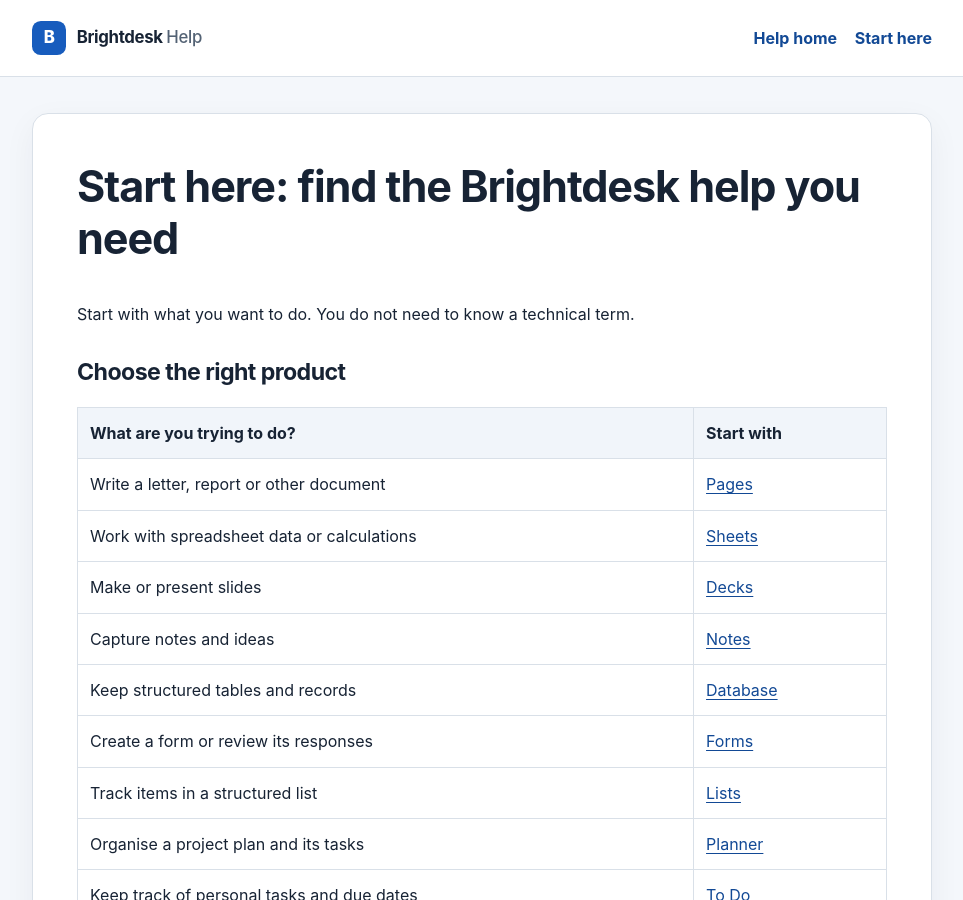
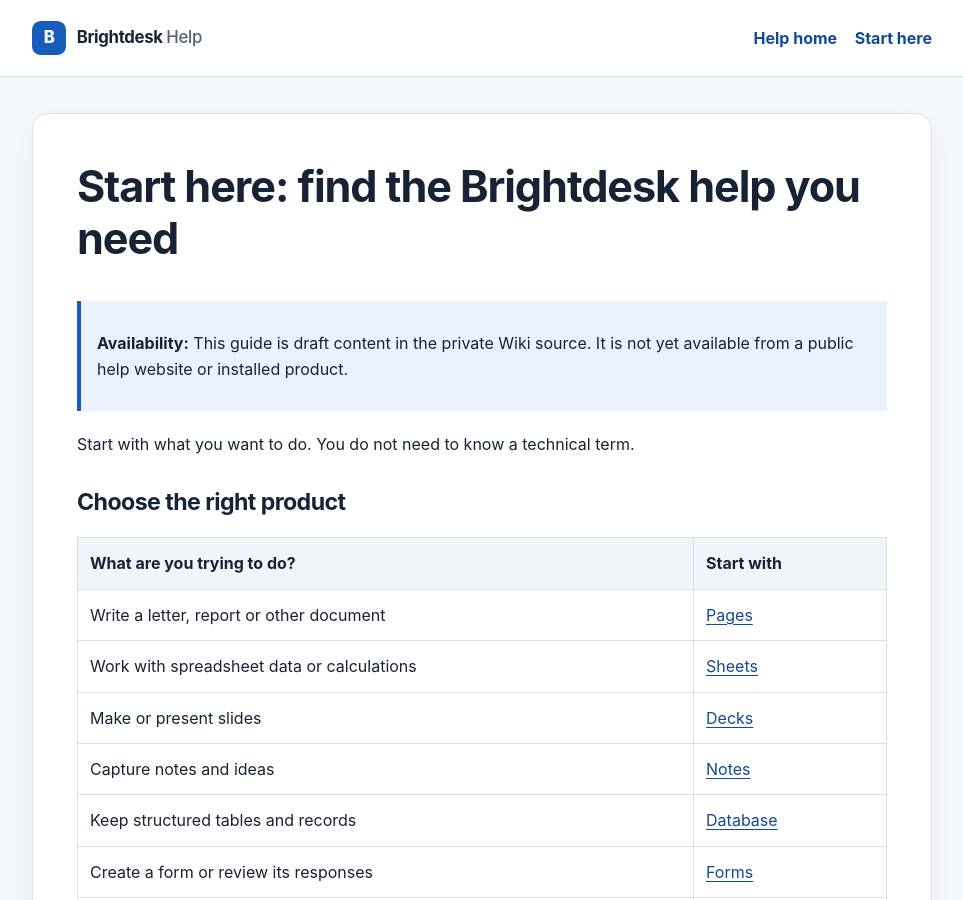
Before and after one commit to conz20/Brightdesk-Wiki, a Jekyll site: the page built from docs/customer-start-here.md, in a window 1280 px wide and 900 px high. Shown: the whole window, without its empty margins (158-1121 px from the left). Built offline with Jekyll 4.4.1, drawn with Linux system fonts in a browser that asks for light colours.

Commit message:
docs: mark customer start guidance as unpublished

```diff
--- a/docs/customer-start-here.md
+++ b/docs/customer-start-here.md
@@ -6,6 +6,8 @@ permalink: /customer-start-here.html
 ---
 
 # Start here: find the Brightdesk help you need
+
+> **Availability:** This guide is draft content in the private Wiki source. It is not yet available from a public help website or installed product.
 
 Start with what you want to do. You do not need to know a technical term.
 
```
